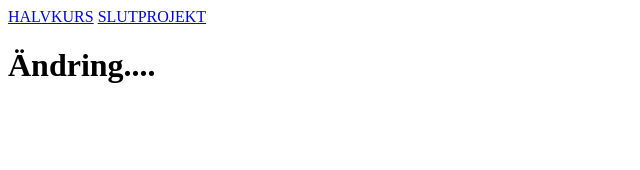
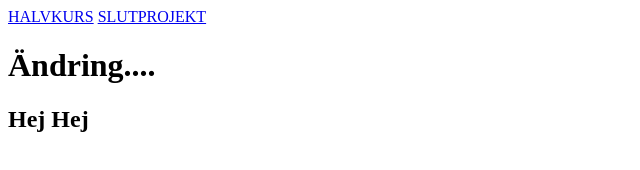
Before and after one commit to mrPefr/test3, a plain HTML site: page index.html in a window 1280 px wide. Shown: the whole page, without its empty margins (0-640 px from the left). Drawn offline with Linux system fonts and the light colour scheme.

Commit message:
en ändring

```diff
--- a/index.html
+++ b/index.html
@@ -15,6 +15,6 @@
     </nav>
 
     <h1>Ändring....</h1>
-
+    <h2>Hej Hej</h2>
 </body>
 </html>
```
